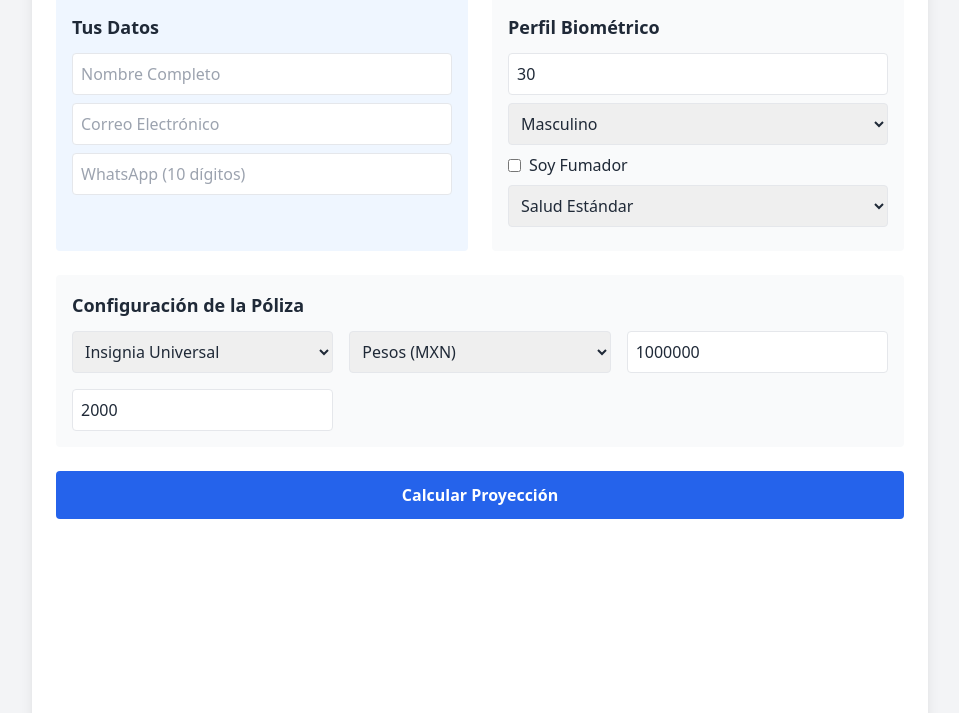
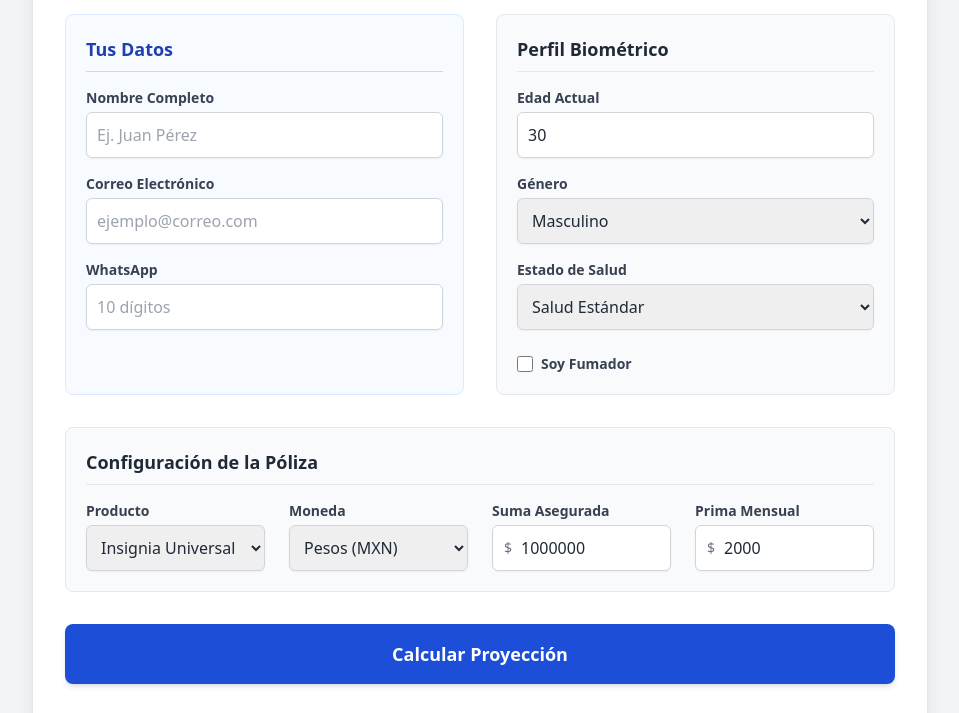
Before and after one commit to antoniosandoval7/simulador-insignia, a website: page public/index.html in a window 1280 px wide. Shown: the part 119-832 px from the top of the page, without its empty margins (160-1119 px from the left). Drawn offline with nearby package versions, Linux system fonts and the light colour scheme.

Commit message:
Refactor HTML structure and styles in index.html

```diff
--- a/public/index.html
+++ b/public/index.html
@@ -8,65 +8,113 @@
     <script src="https://cdn.jsdelivr.net/npm/chart.js"></script>
     <script src="https://cdnjs.cloudflare.com/ajax/libs/jspdf/2.5.1/jspdf.umd.min.js"></script>
 </head>
-<body class="bg-gray-100 text-gray-800 p-4 md:p-8">
-    <div class="max-w-4xl mx-auto bg-white p-6 rounded-lg shadow-lg">
-        <h1 class="text-3xl font-bold text-blue-800 mb-6 text-center">Cotizador de Proyecciones</h1>
+<body class="bg-gray-100 text-gray-800 p-4 md:p-8 font-sans">
+    <div class="max-w-4xl mx-auto bg-white p-6 md:p-8 rounded-xl shadow-xl border border-gray-200">
+        <h1 class="text-3xl font-extrabold text-blue-900 mb-8 text-center">Cotizador de Proyecciones</h1>
 
-        <div class="grid grid-cols-1 md:grid-cols-2 gap-6 mb-6">
-            <div class="bg-blue-50 p-4 rounded">
-                <h3 class="font-bold text-lg mb-3">Tus Datos</h3>
-                <input type="text" id="nombre" placeholder="Nombre Completo" class="w-full p-2 mb-2 border rounded" required>
-                <input type="email" id="correo" placeholder="Correo Electrónico" class="w-full p-2 mb-2 border rounded" required>
-                <input type="tel" id="whatsapp" placeholder="WhatsApp (10 dígitos)" class="w-full p-2 mb-2 border rounded" required>
+        <div class="grid grid-cols-1 md:grid-cols-2 gap-8 mb-8">
+            <!-- Sección 1: Tus Datos -->
+            <div class="bg-blue-50/50 p-5 rounded-lg border border-blue-100">
+                <h3 class="font-bold text-lg mb-4 text-blue-800 border-b border-blue-200 pb-2">Tus Datos</h3>
+                <div class="space-y-4">
+                    <div>
+                        <label class="block text-sm font-semibold text-gray-700 mb-1">Nombre Completo</label>
+                        <input type="text" id="nombre" placeholder="Ej. Juan Pérez" class="w-full p-2.5 border border-gray-300 rounded-md shadow-sm focus:ring-2 focus:ring-blue-500" required>
+                    </div>
+                    <div>
+                        <label class="block text-sm font-semibold text-gray-700 mb-1">Correo Electrónico</label>
+                        <input type="email" id="correo" placeholder="ejemplo@correo.com" class="w-full p-2.5 border border-gray-300 rounded-md shadow-sm focus:ring-2 focus:ring-blue-500" required>
+                    </div>
+                    <div>
+                        <label class="block text-sm font-semibold text-gray-700 mb-1">WhatsApp</label>
+                        <input type="tel" id="whatsapp" placeholder="10 dígitos" class="w-full p-2.5 border border-gray-300 rounded-md shadow-sm focus:ring-2 focus:ring-blue-500" required>
+                    </div>
+                </div>
             </div>
 
-            <div class="bg-gray-50 p-4 rounded">
-                <h3 class="font-bold text-lg mb-3">Perfil Biométrico</h3>
-                <input type="number" id="edad" placeholder="Edad (ej. 30)" class="w-full p-2 mb-2 border rounded" value="30">
-                <select id="sexo" class="w-full p-2 mb-2 border rounded">
+            <!-- Sección 2: Perfil Biométrico -->
+            <div class="bg-gray-50 p-5 rounded-lg border border-gray-200">
+                <h3 class="font-bold text-lg mb-4 text-gray-800 border-b border-gray-200 pb-2">Perfil Biométrico</h3>
+                <div class="space-y-4">
+                    <div>
+                        <label class="block text-sm font-semibold text-gray-700 mb-1">Edad Actual</label>
+                        <input type="number" id="edad" class="w-full p-2.5 border border-gray-300 rounded-md shadow-sm focus:ring-2 focus:ring-blue-500" value="30">
+                    </div>
+                    <div>
+                        <label class="block text-sm font-semibold text-gray-700 mb-1">Género</label>
+                        <select id="sexo" class="w-full p-2.5 border border-gray-300 rounded-md shadow-sm focus:ring-2 focus:ring-blue-500">
                             <option value="M">Masculino</option>
                             <option value="F">Femenino</option>
                         </select>
-                <label class="flex items-center mb-2">
-                    <input type="checkbox" id="fumador" class="mr-2"> Soy Fumador
-                </label>
-                <select id="riesgo_medico" class="w-full p-2 mb-2 border rounded">
+                    </div>
+                    <div>
+                        <label class="block text-sm font-semibold text-gray-700 mb-1">Estado de Salud</label>
+                        <select id="riesgo_medico" class="w-full p-2.5 border border-gray-300 rounded-md shadow-sm focus:ring-2 focus:ring-blue-500">
                             <option value="0">Salud Estándar</option>
                             <option value="0.25">Riesgo Leve (Ej. Sobrepeso)</option>
                             <option value="0.50">Riesgo Moderado (Ej. Hipertensión)</option>
                         </select>
                     </div>
+                    <div class="flex items-center pt-2">
+                        <input type="checkbox" id="fumador" class="h-4 w-4 text-blue-600 border-gray-300 rounded">
+                        <label for="fumador" class="ml-2 block text-sm font-semibold text-gray-700">Soy Fumador</label>
+                    </div>
+                </div>
+            </div>
 
-            <div class="bg-gray-50 p-4 rounded md:col-span-2">
-                <h3 class="font-bold text-lg mb-3">Configuración de la Póliza</h3>
-                <div class="grid grid-cols-1 md:grid-cols-3 gap-4">
-                    <select id="producto" class="w-full p-2 border rounded">
+            <!-- Sección 3: Configuración de la Póliza -->
+            <div class="bg-gray-50 p-5 rounded-lg border border-gray-200 md:col-span-2">
+                <h3 class="font-bold text-lg mb-4 text-gray-800 border-b border-gray-200 pb-2">Configuración de la Póliza</h3>
+                <div class="grid grid-cols-1 md:grid-cols-2 lg:grid-cols-4 gap-6">
+                    <div>
+                        <label class="block text-sm font-semibold text-gray-700 mb-1">Producto</label>
+                        <select id="producto" class="w-full p-2.5 border border-gray-300 rounded-md shadow-sm focus:ring-2 focus:ring-blue-500">
                             <option value="Universal">Insignia Universal</option>
                             <option value="DotIL">DotIL (Garantía de Liquidez)</option>
                         </select>
-                    <select id="moneda" class="w-full p-2 border rounded">
+                    </div>
+                    <div>
+                        <label class="block text-sm font-semibold text-gray-700 mb-1">Moneda</label>
+                        <select id="moneda" class="w-full p-2.5 border border-gray-300 rounded-md shadow-sm focus:ring-2 focus:ring-blue-500">
                             <option value="MXN">Pesos (MXN)</option>
                             <option value="USD">Dólares (USD)</option>
                             <option value="UDIS">UDIS</option>
                         </select>
-                    <input type="number" id="suma" placeholder="Suma Asegurada" class="w-full p-2 border rounded" value="1000000">
-                    <input type="number" id="prima" placeholder="Aportación Mensual" class="w-full p-2 border rounded" value="2000">
+                    </div>
+                    <div>
+                        <label class="block text-sm font-semibold text-gray-700 mb-1">Suma Asegurada</label>
+                        <div class="relative">
+                            <div class="absolute inset-y-0 left-0 pl-3 flex items-center pointer-events-none">
+                                <span class="text-gray-500 sm:text-sm">$</span>
+                            </div>
+                            <input type="number" id="suma" class="w-full pl-7 p-2.5 border border-gray-300 rounded-md shadow-sm focus:ring-2 focus:ring-blue-500" value="1000000">
+                        </div>
+                    </div>
+                    <div>
+                        <label class="block text-sm font-semibold text-gray-700 mb-1">Prima Mensual</label>
+                        <div class="relative">
+                            <div class="absolute inset-y-0 left-0 pl-3 flex items-center pointer-events-none">
+                                <span class="text-gray-500 sm:text-sm">$</span>
+                            </div>
+                            <input type="number" id="prima" class="w-full pl-7 p-2.5 border border-gray-300 rounded-md shadow-sm focus:ring-2 focus:ring-blue-500" value="2000">
+                        </div>
+                    </div>
                 </div>
             </div>
         </div>
 
-        <button id="btnCalcular" onclick="cotizarSeguro()" class="w-full bg-blue-600 hover:bg-blue-700 text-white font-bold py-3 rounded transition duration-200">
+        <button id="btnCalcular" onclick="cotizarSeguro()" class="w-full bg-blue-700 hover:bg-blue-800 text-white font-bold py-4 rounded-lg shadow-md transition duration-300 text-lg">
             Calcular Proyección
         </button>
 
-        <p id="mensaje_macro" class="text-sm text-center text-gray-500 mt-4 hidden"></p>
+        <p id="mensaje_macro" class="text-sm text-center text-gray-500 mt-4 hidden bg-gray-50 p-2 rounded border border-gray-200"></p>
 
         <div class="mt-8 relative h-96 w-full">
             <canvas id="graficaProyeccion"></canvas>
         </div>
 
         <div class="mt-6 text-center">
-            <button id="btnDescargarPDF" onclick="descargarPDF()" class="hidden bg-green-600 hover:bg-green-700 text-white font-bold py-3 px-6 rounded transition duration-200">
+            <button id="btnDescargarPDF" onclick="descargarPDF()" class="hidden bg-green-600 hover:bg-green-700 text-white font-bold py-3 px-8 rounded-lg shadow-md transition duration-300">
                 📄 Descargar Cotización Oficial (PDF)
             </button>
         </div>
```
Lines whose indentation alone changed are shown as unchanged.
